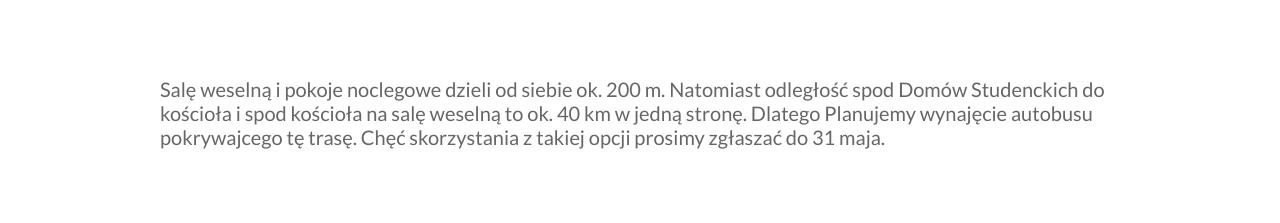
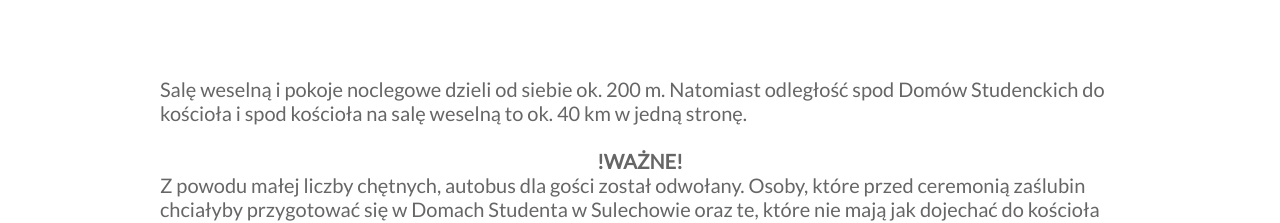
Before and after one commit to mich88/slub-2, a website: page docs/index.html in a window 1280 px wide. Shown: the part 4517-4740 px from the top of the page. Drawn offline with Linux system fonts and the light colour scheme; some packages are replaced by stand-ins of ours; a web font is replaced by a local one.

Commit message:
Update info about bus

```diff
--- a/docs/index.html
+++ b/docs/index.html
@@ -435,7 +435,8 @@
 		  				<a class="info__link link" href="http://www.podaniolami.com/" target="_blank">przejdź do strony</a>
 					</div>
 				</div>
-				<p>Salę weselną i pokoje noclegowe dzieli od siebie ok. 200 m. Natomiast odległość spod Domów Studenckich do kościoła i spod kościoła na salę weselną to ok. 40 km w jedną stronę. Dlatego Planujemy wynajęcie autobusu pokrywajcego tę trasę. Chęć skorzystania z takiej opcji prosimy zgłaszać do 31 maja.</p>
+				<p>Salę weselną i pokoje noclegowe dzieli od siebie ok. 200 m. Natomiast odległość spod Domów Studenckich do kościoła i spod kościoła na salę weselną to ok. 40 km w jedną stronę.</p>
+				<p><div class="bold align_c">!WAŻNE!</div>Z powodu małej liczby chętnych, autobus dla gości został odwołany. Osoby, które przed ceremonią zaślubin chciałyby przygotować się w Domach Studenta w Sulechowie oraz te, które nie mają jak dojechać do kościoła prosimy o kontakt.</p>
 			</div>
 			<div id="map"><!-- map content here --></div>
 		</section>
```
